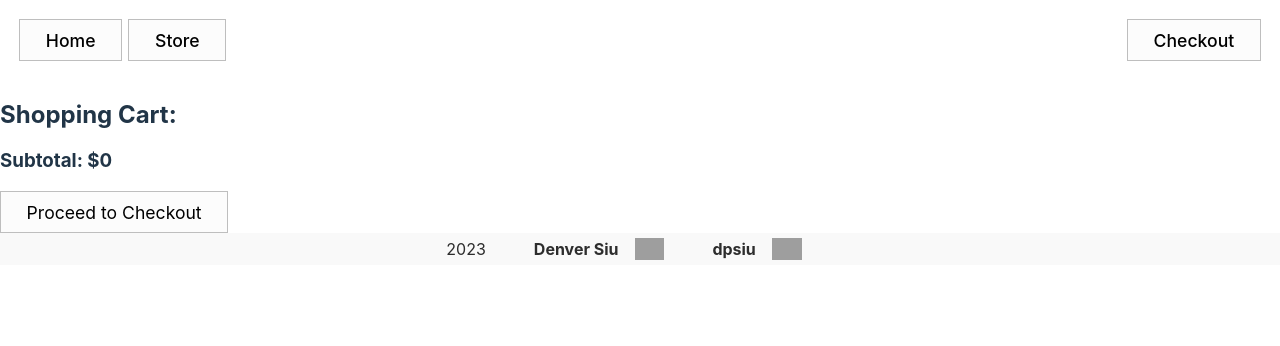
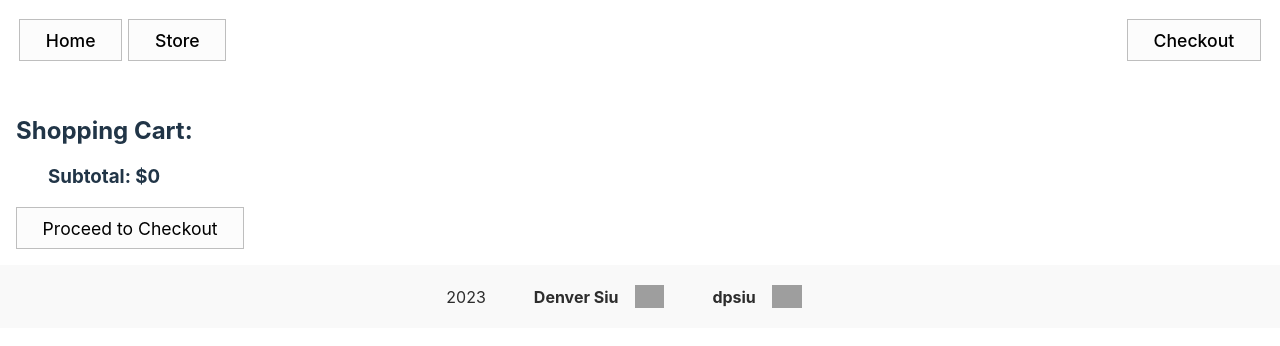
Before and after one commit to dpsiu/Shopping-Cart, a React (Vite) app: page /checkout in a window 1280 px wide. Shown: the top 346 px of the page. Built offline with nearby package versions, Linux system fonts and the light colour scheme; grey boxes are pictures that could not be loaded.

Commit message:
Restyle - store page

```diff
--- a/components/ProductList.jsx
+++ b/components/ProductList.jsx
@@ -36,13 +36,12 @@ export default function ProductList() {
 
   return (
     <>
+     <h3>Products</h3>
       <div className="productList">
-        <h3>Products</h3>
-        <ul>
           {products &&
             products.map((product) => (
               <div className="productItem" key={product.node.id}>
-                <li>
+                <div>
                   <h4>{product.node.title}</h4>
                   <Link
                     to={`/ProductPage/${extractValidId(product.node.id)}`}
@@ -68,10 +67,9 @@ export default function ProductList() {
                     {product.node.variants.edges[0].node.price.amount * 5}{" "}
                     {product.node.variants.edges[0].node.price.currencyCode}
                   </p>
-                </li>
+                </div>
               </div>
             ))}
-        </ul>
       </div>
     </>
   );
--- a/src/App.css
+++ b/src/App.css
@@ -38,9 +38,12 @@ html {
 .navBar {
   padding: .5rem;
   margin: .5rem;
-  list-style: none;
   display: flex;
   justify-content: left;
+}
+
+li {
+  list-style: none;
 }
 
 .homeBody {
@@ -80,25 +83,33 @@ img {
   flex: 1;
 }
 
-/*
-body {
-  display: flex;
-  flex-direction: column;
-  align-items: center;
-  justify-content: center;
-  margin: 0;
-  padding: 0;
+.productList {
+  display: grid;
+  grid-template-columns: repeat(auto-fill, minmax(40%, 1fr));
+  gap: 1rem;
 }
 
+.productList,
+.productPage,
+.checkout {
+  padding: 1rem;
+}
 
+h3 {
+  margin-left: 2rem;
+}
 
-*/
+.productItem{
+  max-width: fit-content;
+  margin: 1rem;
+  text-align: left;
+}
 
 .footer {
   display: flex;
   justify-content: center;
   align-items: center;
-  height: 2rem;
+  height: max-content;
   background-color: #f9f9f9;
   width: 100%;
   margin-top: auto;
```
